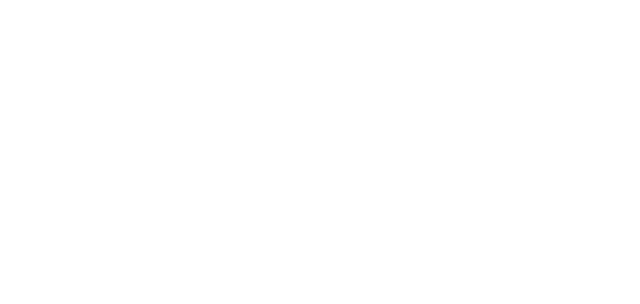
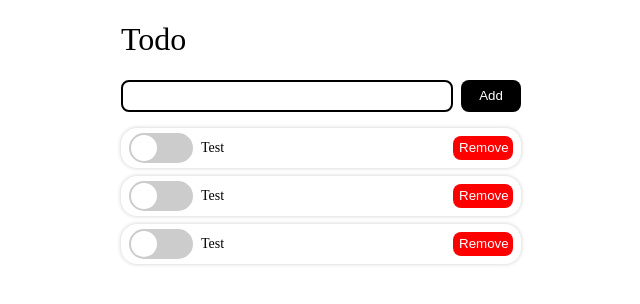
Before and after one commit to oridori2705/React-component-stroybook, a React (Vite) app: page / in a window 1280 px wide. Shown: the top 304 px of the page, without its empty margins (319-959 px from the left). Built offline with nearby package versions, Linux system fonts and the light colour scheme.

Commit message:
commit: Todo 앱 - 컴포넌트 병합

```diff
--- a/src/App.jsx
+++ b/src/App.jsx
@@ -1,5 +1,21 @@
+import styled from '@emotion/styled'
+import Header from './components/Header'
+import TodoNewTaskForm from './components/TodoNewTaskForm'
+import TodoTaskList from './components/TodoTaskList'
+
+const Container = styled.div`
+  width: 400px;
+  margin: 0 auto;
+`
+
 function App() {
-  return <div></div>
+  return (
+    <Container>
+      <Header>Todo</Header>
+      <TodoNewTaskForm />
+      <TodoTaskList css={{ marginTop: 16 }} />
+    </Container>
+  )
 }
 
 export default App
```
